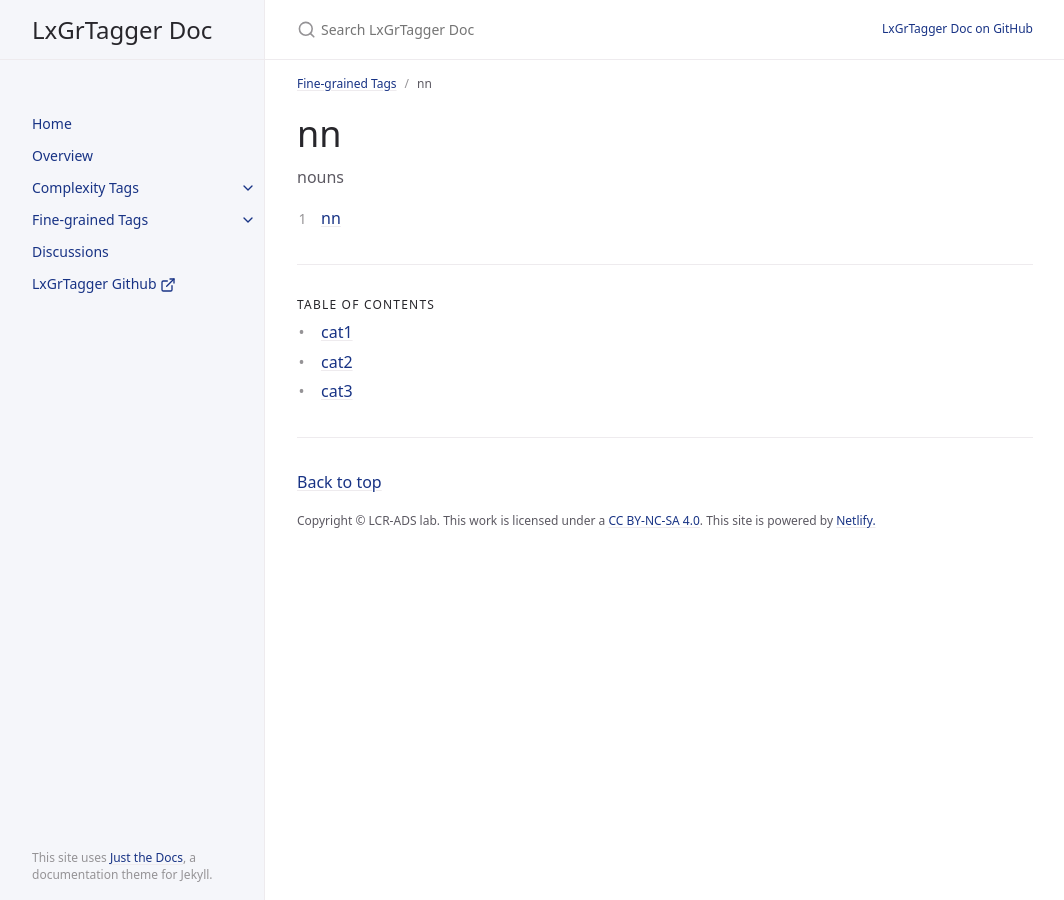
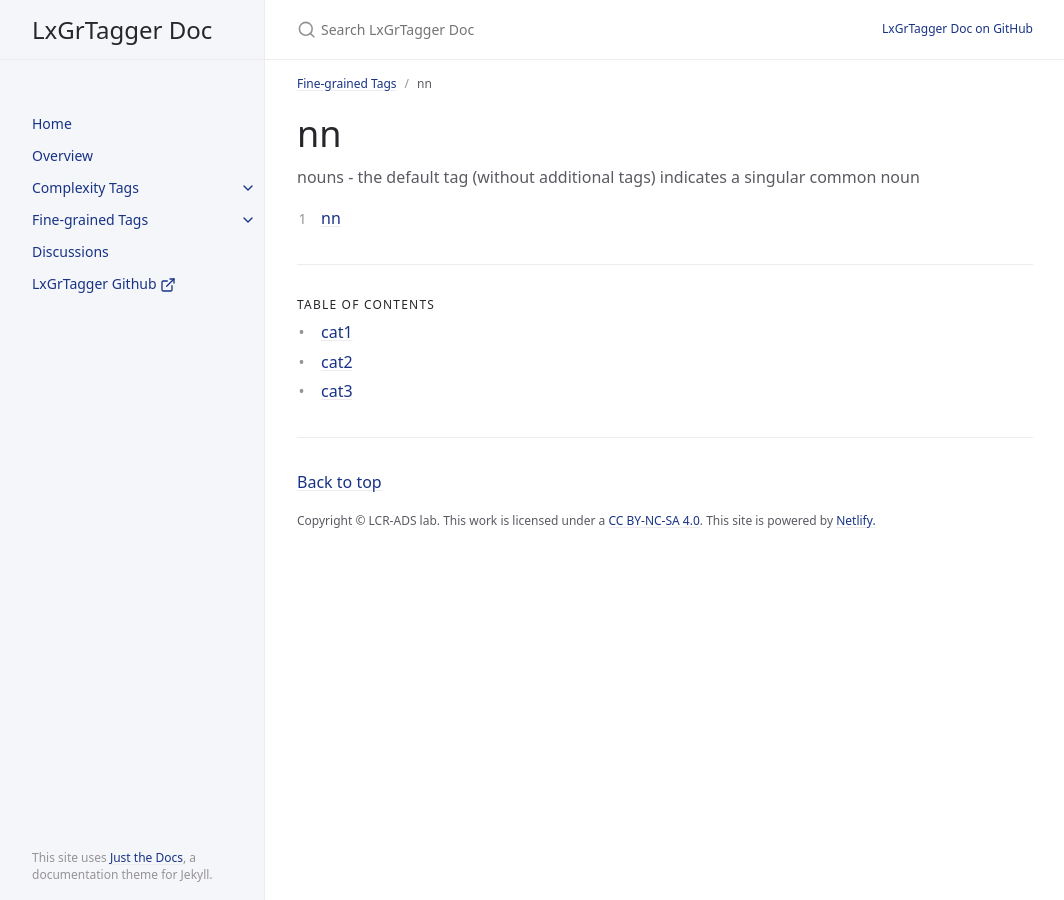
Before and after one commit to LCR-ADS-Lab/LxGrTagger-Documentation, a Jekyll site: the page built from docs/fgrd tags/1_nn/index.md, in a window 1280 px wide. Shown: the whole page, without its empty margins (107-1171 px from the left). Built offline with Jekyll 4.4.1, drawn with Linux system fonts in a browser that asks for light colours; cached includes are drawn as plain includes.

Commit message:
Update index.md

```diff
--- a/docs/fgrd tags/1_nn/index.md
+++ b/docs/fgrd tags/1_nn/index.md
@@ -5,7 +5,7 @@ nav_order: 1
 ---
 
 # nn
-nouns
+nouns - the default tag (without additional tags) indicates a singular common noun
 {: .no_toc }
 
 1. TOC
```
